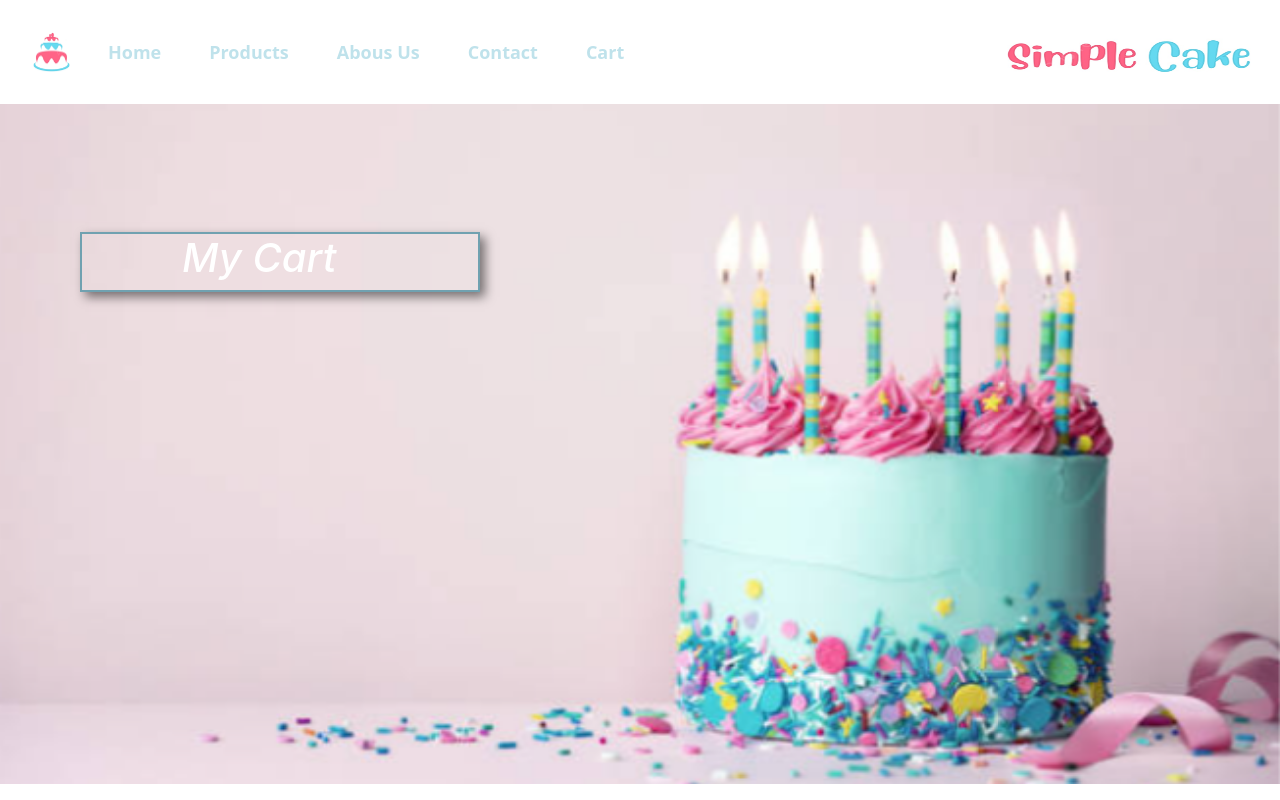
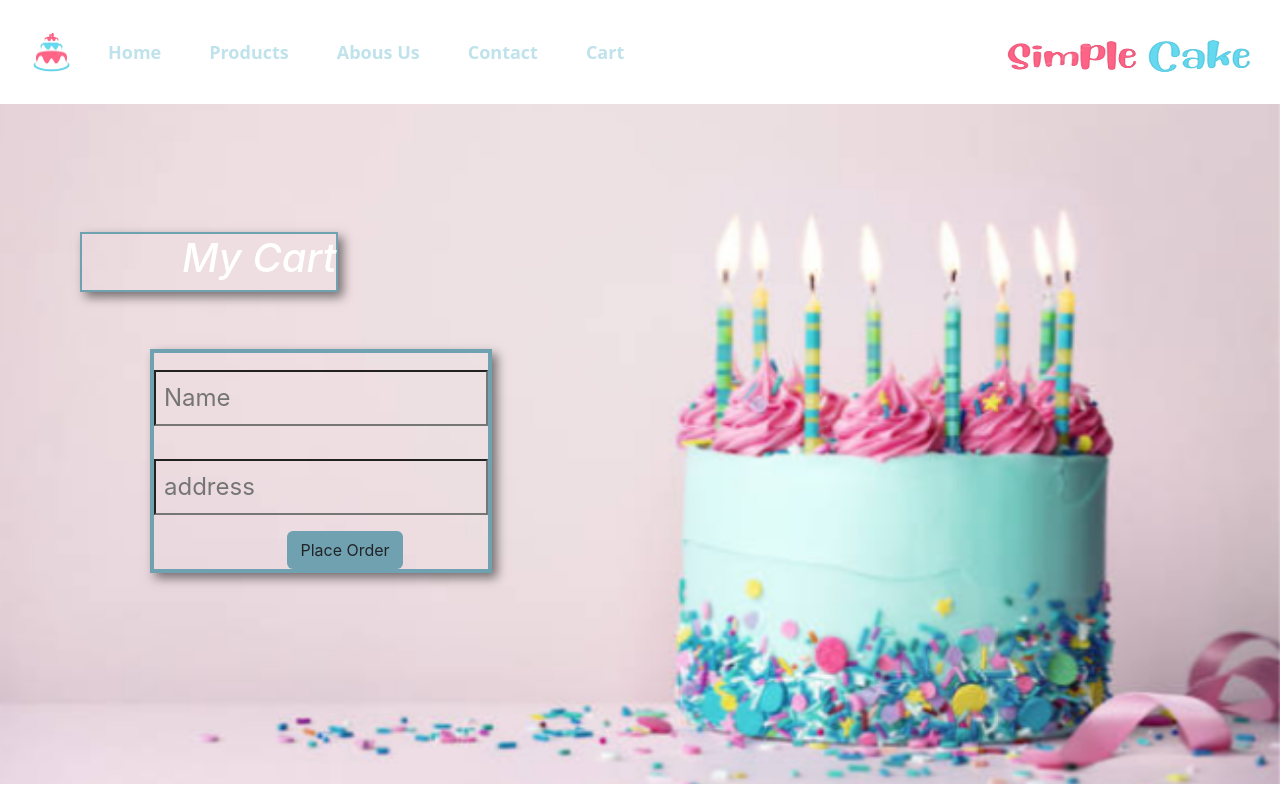
Before and after one commit to Amr-Shwieky2/CRUD-application, a React (Vite) app in the folder client/cake-project/: page /cart in a window 1280 px wide. Built offline with nearby package versions, Linux system fonts and the light colour scheme.

Commit message:
my cart page  commit

```diff
--- a/client/cake-project/src/components/MyCart.jsx
+++ b/client/cake-project/src/components/MyCart.jsx
@@ -1,18 +1,46 @@
 import { useCart } from "../context/CartContext";
+import { TbCurrencyShekel } from "react-icons/tb";
+
 import "../style/cart.css";
 const MyCart = () => {
   const { cart } = useCart();
   return (
     <div>
       <div className="cart">
+        <div className="forms-container">
           <form className="MyCartForm">
             <h1>My Cart</h1>
             {cart.map((cake, index) => (
               <li className="cartDetails" key={index}>
                 Cake Name: {cake.name} , Cake Price : {cake.price}
+                <TbCurrencyShekel />
               </li>
             ))}
           </form>
+
+          <form className="placeOrder-form">
+            <input
+              className="input-style"
+              type="text"
+              value=""
+              onChange=""
+              placeholder="Name"
+            ></input>
+            <input
+              className="input-style"
+              type="text"
+              value=""
+              onChange=""
+              placeholder="address"
+            ></input>
+            <button
+              className="btn  mx-center me-2 btn-placeorder d-flex justify-content-center"
+              onClick=""
+            >
+              Place Order
+            </button>
+          </form>
+        </div>
       </div>
     </div>
   );
--- a/client/cake-project/src/pages/Cart.jsx
+++ b/client/cake-project/src/pages/Cart.jsx
@@ -1,7 +1,12 @@
 import MyCart from "../components/MyCart";
+
 import "../style/cart.css";
 const Cart = () => {
-  return <MyCart />;
+  return (
+    <div>
+      <MyCart />
+    </div>
+  );
 };
 
 export default Cart;
--- a/client/cake-project/src/style/cart.css
+++ b/client/cake-project/src/style/cart.css
@@ -1,4 +1,5 @@
 .cart {
+  display: flex;
   padding-top: 10%;
   font-size: 300%;
   color: white;
@@ -6,7 +7,7 @@
   font-weight: bold;
   font-family: Inter, system-ui, Avenir, Helvetica, Arial, sans-serif;
   line-height: 1.5;
-  font-weight: 400;
+  /*font-weight: 400;*/
   background-image: url(../images/background.png);
   height: 85vh;
   background-size: cover;
@@ -19,7 +20,7 @@
 }
 .cartDetails {
   font-size: 24px;
-  margin-left: 100px;
+  padding-left: 10px;
 }
 .MyCartForm {
   margin-left: 80px;
@@ -27,3 +28,18 @@
   border: 2px solid rgb(112, 161, 176);
   box-shadow: 5px 5px 10px rgba(0, 0, 0, 0.5);
 }
+.placeOrder-form {
+  width: 30%;
+  border: 4px solid rgb(112, 161, 176);
+  box-shadow: 5px 5px 10px rgba(0, 0, 0, 0.5);
+  margin-top: 5%;
+  margin-left: 150px;
+}
+.placeOrder-form input {
+  font-size: 24px;
+  background-color: transparent;
+}
+.btn-placeorder {
+  margin-left: 40%;
+  background-color: rgb(112, 161, 176);
+}
```
Lines whose indentation alone changed are shown as unchanged.
